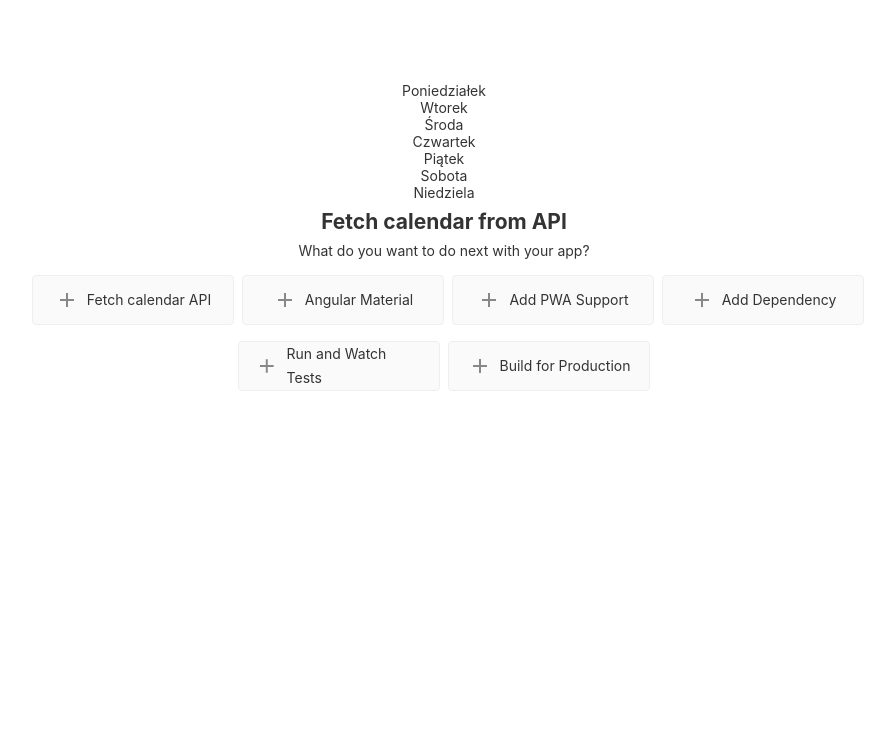
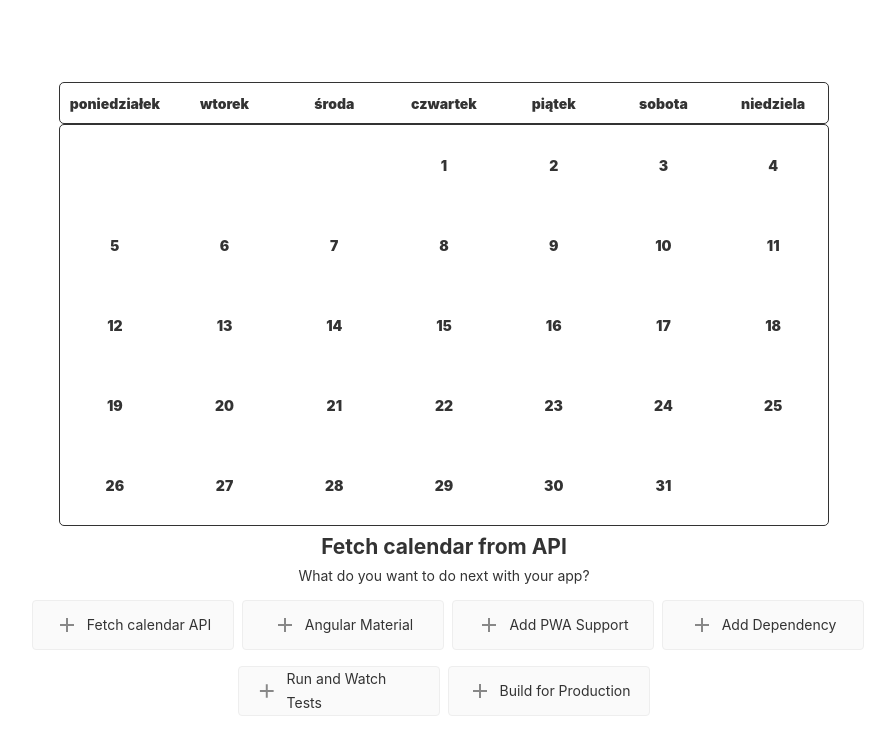
Before and after one commit to grawi-sikorsky/HolidayOptimizer, an Angular app: page / in a window 1280 px wide. Shown: the top 754 px of the page, without its empty margins (196-1091 px from the left). Built offline with nearby package versions, Linux system fonts and the light colour scheme.

Commit message:
calendar

```diff
--- a/src/app/main-view/main-view.component.css
+++ b/src/app/main-view/main-view.component.css
@@ -0,0 +1,29 @@
+.dnityg{
+    display: grid;
+    grid-template-columns: repeat(7, 1fr);
+    grid-template-rows: 1fr;
+    width: 80%;
+    height: 40px;
+    text-align: center;
+    border: 1px;
+    border-style: solid;
+    border-radius: 5px;
+    margin: auto;
+}
+.day{
+    display: flex;
+    align-items: center;
+    justify-content: center;
+    font-weight: 900;
+}
+.dnimiesiaca{
+    display: grid;
+    grid-template-columns: repeat(7, 1fr);
+    grid-template-rows: repeat(5, 1fr);
+    width: 80%;
+    height: 400px;
+    text-align: center;
+    border: 1px;
+    border-style: solid;
+    border-radius: 5px;
+}
--- a/src/app/main-view/main-view.component.html
+++ b/src/app/main-view/main-view.component.html
@@ -295,8 +295,16 @@
 
 <div class="content" role="main">
 
-    <div *ngFor="let temp of this.dniTygodnia">
-        {{temp}}
+    <div class="dnityg">
+        <div class="day" *ngFor="let temp of this.dniTygodnia">
+            {{temp}}
+        </div>
+    </div>
+
+    <div class="dnimiesiaca">
+        <div class="day" *ngFor="let i of this.daysInCal">
+            {{i}}
+        </div>
     </div>
 
 
--- a/src/app/main-view/main-view.component.ts
+++ b/src/app/main-view/main-view.component.ts
@@ -15,14 +15,36 @@ export class MainViewComponent implements OnInit{
     console.log(this.firstDayOfMonth);
     console.log(this.daysInMonth);
     console.log(this.dniTygodnia);
-
+    this.setup();
   }
 
   setup(){
 
+
+    let dateString = this.firstDayOfMonth.toLocaleDateString('pl-pl', {
+      weekday: 'long',
+      year: 'numeric',
+      month: 'numeric',
+      day: 'numeric',
+    });
+    let paddington = this.dniTygodnia.indexOf(dateString.split(', ')[0]);
+    for (let i = 0; i<paddington; i++){
+
+    }
+    console.log(dateString);
+    console.log(paddington);
+
+    for(let i = 1; i<=this.daysInMonth; i++){
+      this.daysInCal.push(i.toString());
+    }
+    if(paddington > 0){
+      for (let j = 1; j<=paddington; j++){
+        this.daysInCal.unshift("");
+      }
+    }
   }
 
-  dniTygodnia = ["Poniedziałek", "Wtorek", "Środa", "Czwartek", "Piątek", "Sobota", "Niedziela"];
+  dniTygodnia = ["poniedziałek", "wtorek", "środa", "czwartek", "piątek", "sobota", "niedziela"];
 
   date = new Date();
   day:number = this.date.getDate();
@@ -32,6 +54,6 @@ export class MainViewComponent implements OnInit{
   firstDayOfMonth = new Date(this.year, this.month, 1);
   daysInMonth = new Date(this.year, this.month+1, 0).getDate();
 
-
+  daysInCal:string[] = [];
 
 }
```
